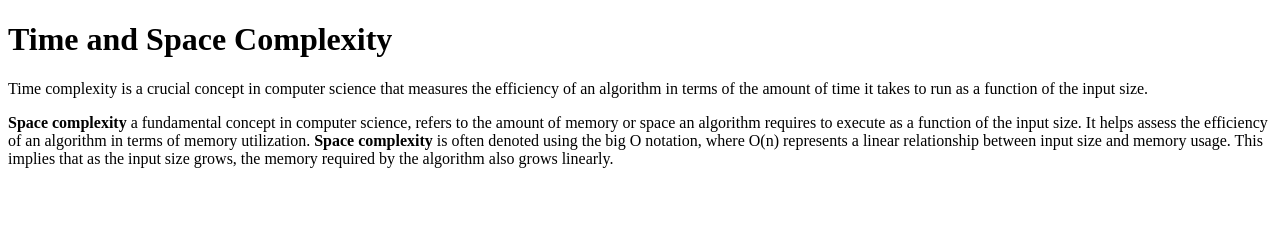
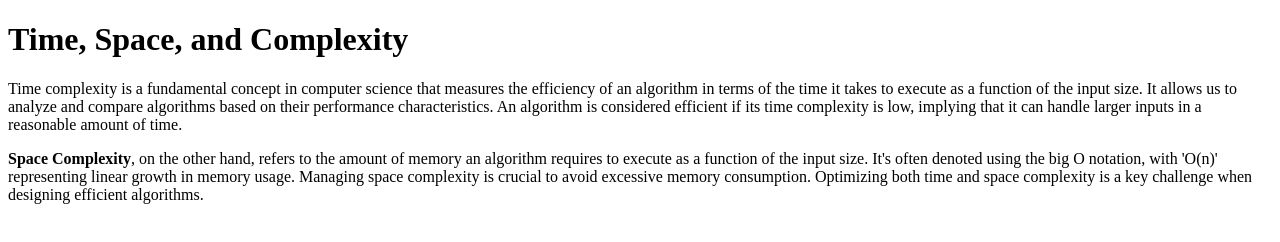
Before and after one commit to acciojob/time-and-space-complexity-ik-deep, a website: page main.html in a window 1280 px wide. Drawn offline with Linux system fonts and the light colour scheme.

Commit message:
created a submission

```diff
--- a/main.html
+++ b/main.html
@@ -3,14 +3,14 @@
 <html>
 
 <head>
-	<link rel="stylesheet" href="styles.css">
+	  <title>Time and Space Complexity</title>
 </head>
 
 <body>
 	<!-- the entire body must be written by student -->
-	<h1> Time and Space Complexity</h1>
-	<p>Time complexity is a crucial concept in computer science that measures the efficiency of an algorithm in terms of the amount of time it takes to run as a function of the input size. </p>
-	<p><b>Space complexity</b> a fundamental concept in computer science, refers to the amount of memory or space an algorithm requires to execute as a function of the input size. It helps assess the efficiency of an algorithm in terms of memory utilization. <b>Space complexity</b> is often denoted using the big O notation, where O(n) represents a linear relationship between input size and memory usage. This implies that as the input size grows, the memory required by the algorithm also grows linearly. </p>
+ <h1>Time, Space, and Complexity</h1>
+  <p>Time complexity is a fundamental concept in computer science that measures the efficiency of an algorithm in terms of the time it takes to execute as a function of the input size. It allows us to analyze and compare algorithms based on their performance characteristics. An algorithm is considered efficient if its time complexity is low, implying that it can handle larger inputs in a reasonable amount of time.</p>
+  <p><b>Space Complexity</b>, on the other hand, refers to the amount of memory an algorithm requires to execute as a function of the input size. It's often denoted using the big O notation, with 'O(n)' representing linear growth in memory usage. Managing space complexity is crucial to avoid excessive memory consumption. Optimizing both time and space complexity is a key challenge when designing efficient algorithms.</p>
 
 
     <script type="text/javascript" src="./script.js">
```
